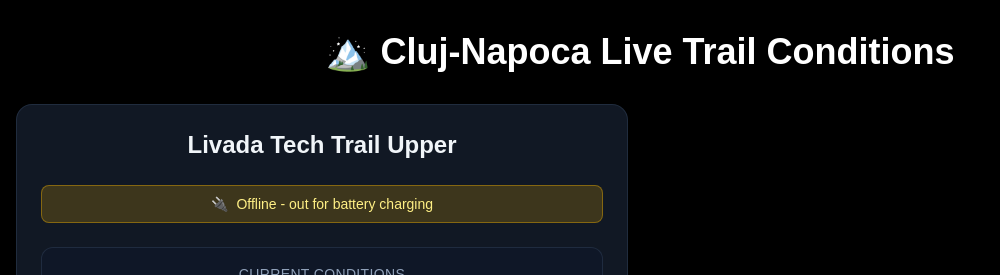
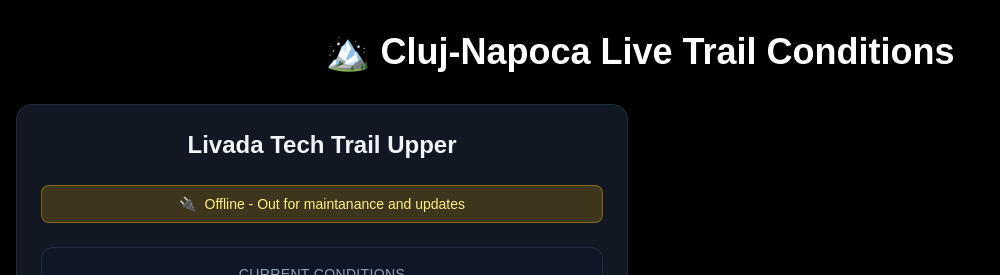
Before and after one commit to MirceaGodiac/Cluj-LiveTrailConditions, a Next.js app: page / in a window 1280 px wide. Shown: the top 275 px of the page, without its empty margins (0-1000 px from the left). Built offline with nearby package versions, Linux system fonts and the light colour scheme; no server answers; the database is empty.

Commit message:
Changed offline status symbol

```diff
--- a/src/app/components/Speedometer.tsx
+++ b/src/app/components/Speedometer.tsx
@@ -92,7 +92,7 @@ export default function Speedometer({
         {isOffline && (
           <div className="bg-yellow-500/20 border border-yellow-500/40 text-yellow-200 px-3 py-2 rounded-lg text-sm font-medium flex items-center justify-center gap-2">
             <span>🔌</span>
-            Offline - out for battery charging
+            <span>Offline - Out for maintanance and updates</span>
           </div>
         )}
 
```
